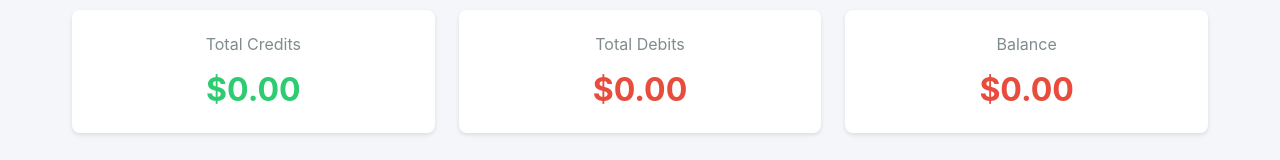
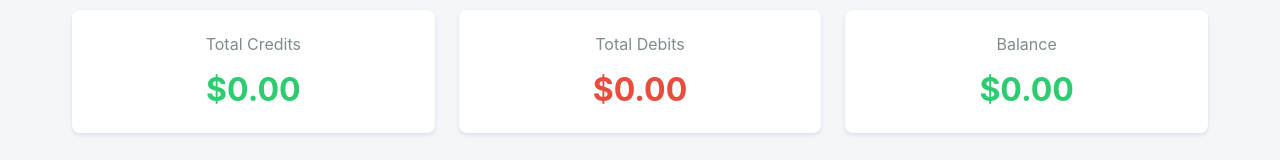
Before and after one commit to soham6790/finance-tracker-v1, a React (Create React App) app in the folder frontend/: page / in a window 1280 px wide. Shown: the part 154-314 px from the top of the page. Built offline with nearby package versions, Linux system fonts and the light colour scheme; no server answers; the HTML template or start-up script is replaced by a standard one.

Commit message:
handling .toFixed() error

```diff
--- a/frontend/src/pages/Dashboard.js
+++ b/frontend/src/pages/Dashboard.js
@@ -52,16 +52,16 @@ function Dashboard() {
       <div className="stats-grid">
         <div className="stat-card">
           <h3>Total Credits</h3>
-          <p className="stat-value credit">${transactionStats?.totalCredit?.toFixed(2) || '0.00'}</p>
+          <p className="stat-value credit">${(parseFloat(transactionStats?.totalCredit) || 0).toFixed(2)}</p>
         </div>
         <div className="stat-card">
           <h3>Total Debits</h3>
-          <p className="stat-value debit">${transactionStats?.totalDebit?.toFixed(2) || '0.00'}</p>
+          <p className="stat-value debit">${(parseFloat(transactionStats?.totalDebit) || 0).toFixed(2)}</p>
         </div>
         <div className="stat-card">
           <h3>Balance</h3>
-          <p className={`stat-value ${transactionStats?.balance >= 0 ? 'credit' : 'debit'}`}>
-            ${transactionStats?.balance?.toFixed(2) || '0.00'}
+          <p className={`stat-value ${(parseFloat(transactionStats?.balance) || 0) >= 0 ? 'credit' : 'debit'}`}>
+            ${(parseFloat(transactionStats?.balance) || 0).toFixed(2)}
           </p>
         </div>
       </div>
```
